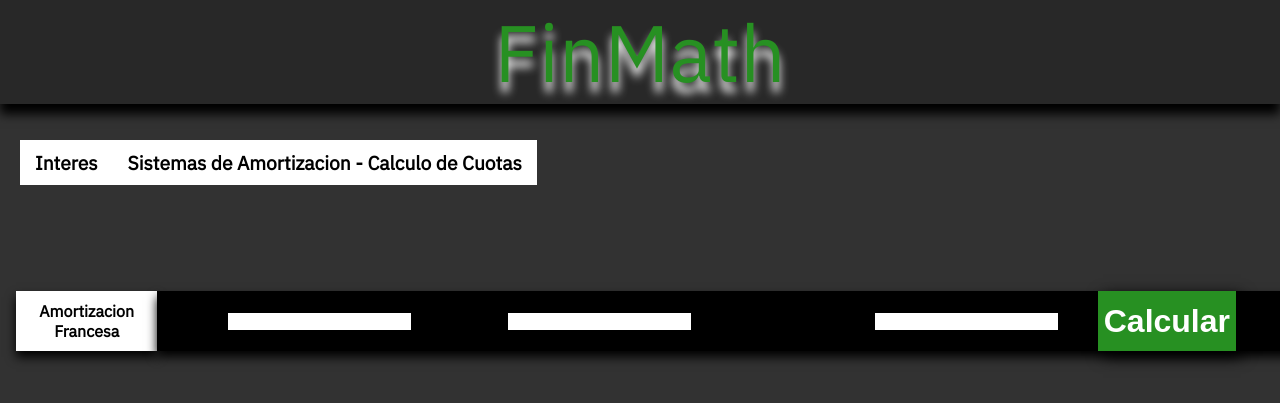
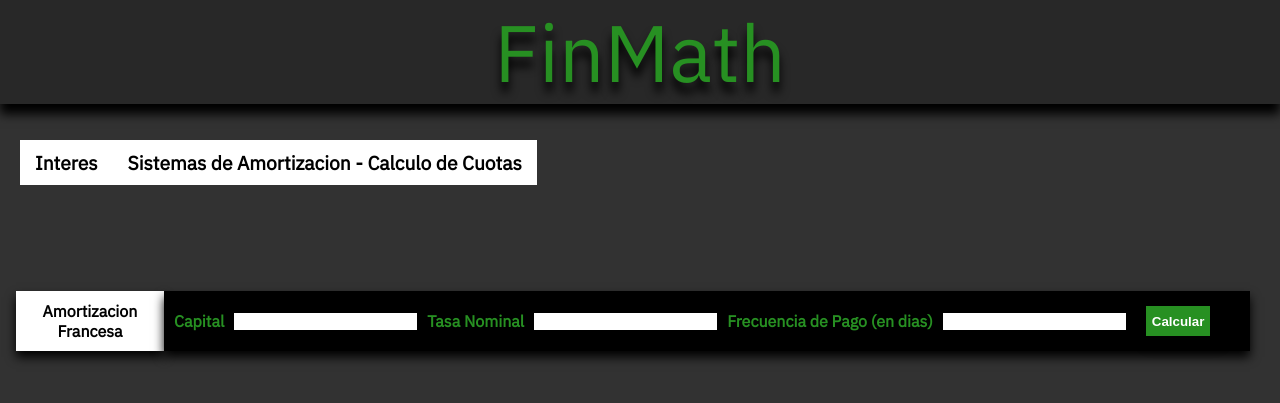
Before and after one commit to bhinojo/FMphp, a PHP site: page /sistemafrances.php in a window 1280 px wide. Shown: the top 403 px of the page. Run offline with PHP 8.4, Linux system fonts and the light colour scheme.

Commit message:
stageChanges boton para sisfrances

```diff
--- a/sistemafrances.php
+++ b/sistemafrances.php
@@ -8,9 +8,9 @@
 
     <title>Sistemas Frances</title>
 
-    <link href="styles_FinMath_General.css" rel="stylesheet" />
-    <link href="styles_FinMath_Amortizaciones.css" rel="stylesheet" type="text/css"/>
-    <link href="https://fonts.googleapis.com/css?family=IBM+Plex+Sans&display=swap" rel="stylesheet">
+    <link href="styles_FinMath_General.css?v=<?php echo time(); ?>" rel="stylesheet" type="text/css" />
+    <link href="styles_FinMath_Amortizaciones.css?v=<?php echo time(); ?>" rel="stylesheet" type="text/css" />
+    <link href="https://fonts.googleapis.com/css?family=IBM+Plex+Sans&display=swap?v=<?php echo time(); ?>" rel="stylesheet" type="text/css" />
 
     <script src="js_amortizaciones.js"></script>
 
@@ -64,7 +64,7 @@
                     <input type="number" id="tasaNominalSistemaFrances" value="">
                     <h3>Frecuencia de Pago (en dias)</h3>
                     <input type="number" id="plazosiStemaFrances" value="">
-                    <button id="btn" type="submit" name="ok" >Calcular</button>
+                    <button id="btncalcularsis" type="submit" name="ok" >Calcular</button>
 
                 </form>
 
--- a/styles_FinMath_Amortizaciones.css
+++ b/styles_FinMath_Amortizaciones.css
@@ -27,7 +27,7 @@ section h3 {
     background-color: white;
     padding: 10px;
     font-weight: bold;
-    /*color: rgb(39, 144, 34);*/
+    color: rgb(39, 144, 34);
     background-color: black;
     margin: auto;
     transition: .3s;
@@ -49,3 +49,16 @@ section p:hover {
 section h3:hover {
     color: white;
 }
+#btncalcularsis {
+    background-color: rgb(39, 144, 34);
+    color: white;
+    font-weight: bold;
+    box-shadow: black 5px 5px 15px;
+    border: none;
+    float: right;
+    margin: 15px 20px;
+    transition: .5s;
+}
+#btncalcularsis :hover {
+    color:black;
+}
--- a/styles_FinMath_General.css
+++ b/styles_FinMath_General.css
@@ -20,7 +20,7 @@ h1 {
     color: rgb(39, 144, 34);
     background-color: rgb(40,40,40);
     box-shadow: black 0px 10px 10px;
-    text-shadow: white 0px 10px 10px;
+    text-shadow: black 0px 10px 10px;
 }
 nav{
     margin:0px 20px
@@ -73,14 +73,3 @@ nav ul li a:hover{
 #btn :hover {
     color:black;
 }
-#btn {
-    background-color: rgb(39, 144, 34);
-    color: white;
-    font-weight: bold;
-    font-size: 2em;
-    box-shadow: black 5px 5px 15px;
-    border: none;
-    float: right;
-    margin: 0px 40px;
-    transition: .5s;
-}
```
